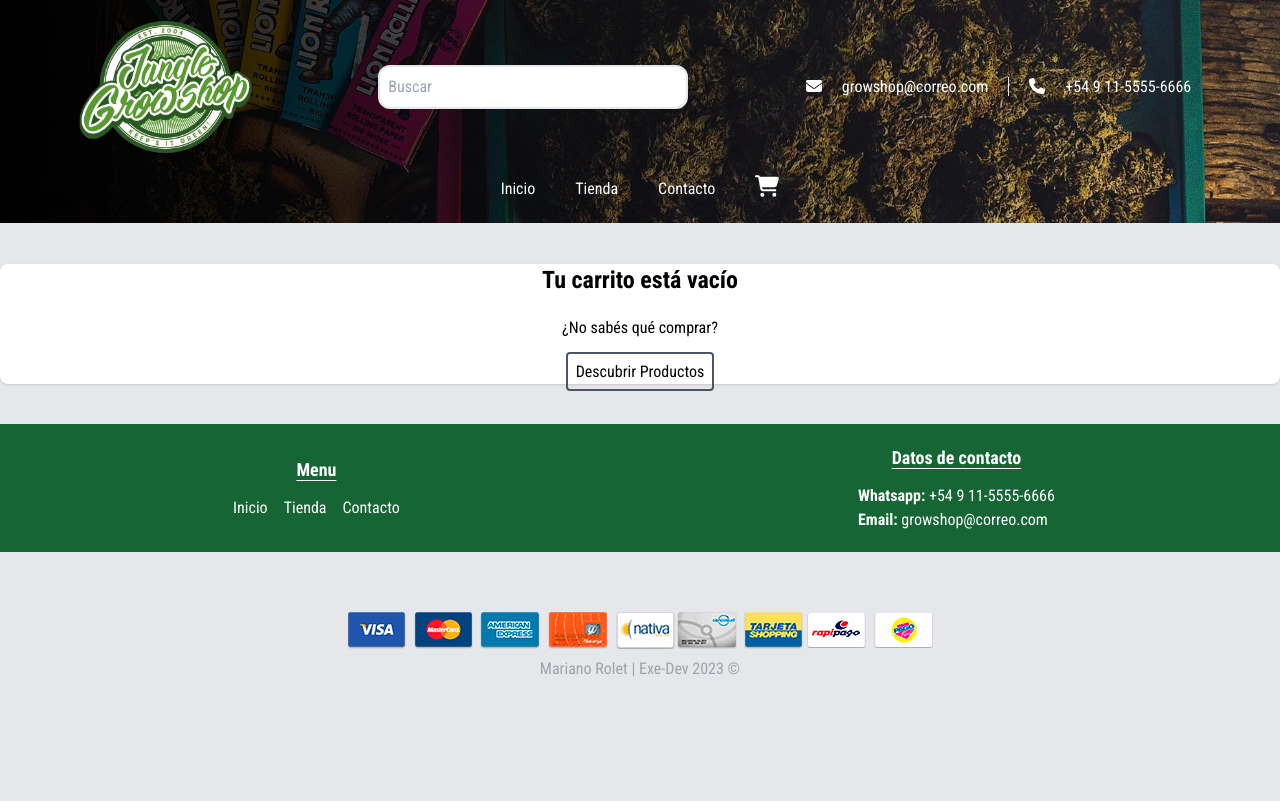
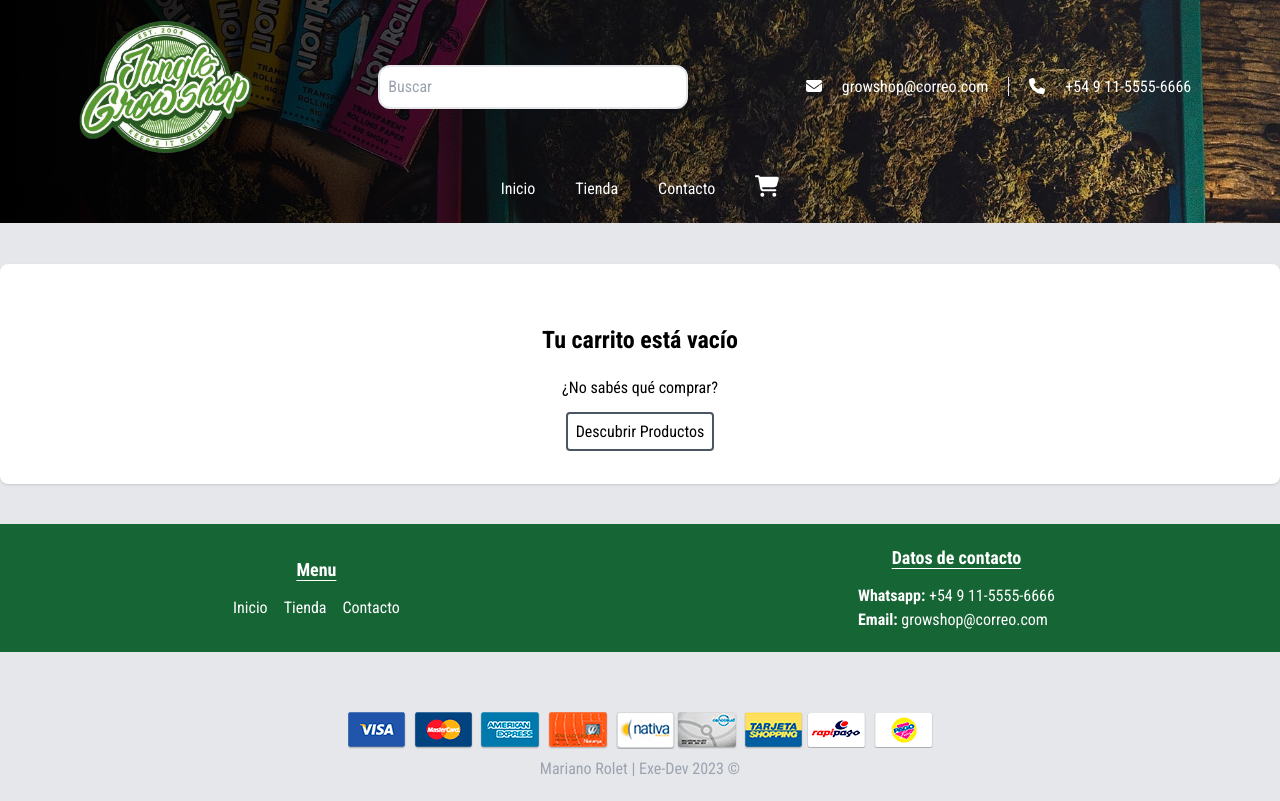
Before and after one commit to exe-quiel-dev/growshop-frontend-vite, a React (Vite) app: page /carrito in a window 1280 px wide. Built offline with nearby package versions, Linux system fonts and the light colour scheme.

Commit message:
Delete Product Added

```diff
--- a/src/components/AppGrow.jsx
+++ b/src/components/AppGrow.jsx
@@ -10,6 +10,7 @@ import Info from './Info';
 import Carrousel from './Carrousel';
 
 const AppGrow = () => {
+
   return (
     <>
         <main>
--- a/src/components/CarritoVacio.jsx
+++ b/src/components/CarritoVacio.jsx
@@ -2,7 +2,7 @@ import { Link } from "react-router-dom"
 
 const CarritoVacio = () => {
   return (
-    <div className="text-center">
+    <div className="text-center p-10">
       <h2 className="text-2xl font-bold my-5">Tu carrito está vacío</h2>
       <p className="mb-5">¿No sabés qué comprar?</p>
       <Link to='/tienda' className="bg-trasnparent hover:bg-green-500 border-2 border-gray-600 p-2 rounded text-black hover:text-white transition-colors">Descubrir Productos</Link>
--- a/src/components/ProductCard.jsx
+++ b/src/components/ProductCard.jsx
@@ -5,7 +5,7 @@ import ProductoContext from "../context/ProductoProvider";
 
 const ProductCard = ({ marca, nombre, precio, imageSource, id }) => {
   const navigate = useNavigate();
-  const {agregarCarrito} = useContext(ProductoContext);
+  const {agregarCarrito, carrito} = useContext(ProductoContext);
 
   return (
     <div className="grid gap-4 bg-white p-5 text-center shadow hover:shadow-lg hover:cursor-pointer transition-shadow w-4/5 mx-auto justify-center items-center max-h-1/4">
--- a/src/components/ProductoCarrito.jsx
+++ b/src/components/ProductoCarrito.jsx
@@ -1,17 +1,24 @@
+import { useContext, useEffect } from "react";
 import { formatearMoneda } from "../helpers/formatearMoneda";
+import ProductoContext from "../context/ProductoProvider";
 
 
-const ProductoCarrito = ({ imagen, nombre, subtotal, marca, cantidad }) => {
+const ProductoCarrito = ({ imagen, nombre, subtotal, marca, cantidad,id }) => {
+  const {eliminarProducto} = useContext(ProductoContext)
+
   return (
     <div className="flex items-center justify-around px-10 h-[150px] border-b border-gray-200">
-      <img src={imagen} alt={`imagen de ${nombre}`} className="w-20 hidden md:block" />
+      <img src={imagen} alt={`imagen de ${nombre}`} className="max-w-[100px] max-h-[100px] hidden md:block" />
       <div className="m-5 md:m-0">
       <p className="text-center text-gray-400">{marca}</p>
       <h2 className="text-xl font-black text-black text-center">{nombre}</h2>
       </div>
-      <div className="items-center">
-      <p className="font-bold">Cantidad: <span className="font-normal">{cantidad}</span></p>
+      <div className="flex flex-col">
+      <p
+        className="font-bold">Cantidad: <span className="font-normal"
+        >{cantidad}</span></p>
       <p className="text-2xl text-center">{formatearMoneda(Number(subtotal))}</p>
+      <button className="p-1 bg-red-600 rounded text-white text-sm hover:bg-red-700 transition-colors" onClick={() => {eliminarProducto(id)}}>Eliminar</button>
       </div>
     </div>
   )
--- a/src/context/ProductoProvider.jsx
+++ b/src/context/ProductoProvider.jsx
@@ -1,10 +1,14 @@
-import { createContext } from "react";
+import { createContext, useState } from "react";
 
 const ProductoContext = createContext();
 
 const ProductoProvider = ({ children }) => {
-  // const [carrito, setCarrito] = useState([]);
-  let carrito = [];
+  const [carrito, setCarrito] = useState([])
+
+  const sincronizarStorage = () => {
+    localStorage.setItem('carrito', JSON.stringify(carrito));
+  }
+
 
   const agregarCarrito = (prod) => {
     const { nombre, precio, imageSource, id, marca } = prod;
@@ -28,20 +32,30 @@ const ProductoProvider = ({ children }) => {
           return producto
         }
       })
-      carrito = [...productos]
-      localStorage.setItem('carrito', JSON.stringify(carrito))
+      setCarrito([...productos])
+      sincronizarStorage()
     } else {
-      carrito = [...carrito, productoSeleccionado]
-      localStorage.setItem('carrito', JSON.stringify(carrito))
+      setCarrito([...carrito, productoSeleccionado])
+      sincronizarStorage()
     }
 
   }
+
+
+  const eliminarProducto = (id) => {
+    setCarrito(carrito.filter(producto => producto.id !== id ));
+    sincronizarStorage()
+  }
+
 
   return (
     <ProductoContext.Provider
       value={{
         agregarCarrito,
+        eliminarProducto,
         carrito,
+        agregarCarrito,
+        sincronizarStorage,
       }}
     >
       {children}
--- a/src/pages/Carrito.jsx
+++ b/src/pages/Carrito.jsx
@@ -1,7 +1,10 @@
+import { useEffect, useContext, useState } from "react";
 import { TODOS_LOS_PRODUCTOS } from "../constants"
 import ProductoCarrito from "../components/ProductoCarrito";
 import { formatearMoneda } from "../helpers/formatearMoneda";
 import CarritoVacio from "../components/CarritoVacio";
+import ProductoContext from "../context/ProductoProvider";
+
 
 export async function loader({ params }) {
   const productoSeleccionado = TODOS_LOS_PRODUCTOS.find(producto => producto.id === Number(params.productoId));
@@ -9,15 +12,16 @@ export async function loader({ params }) {
 }
 
 const Carrito = () => {
-  const carrito = JSON.parse(localStorage.getItem('carrito'));
+  const { carrito } = useContext(ProductoContext)
   let total = 0;
 
-  if(carrito?.length > 0) {
+  if (carrito?.length > 0) {
     carrito.map(producto => {
       const subtotal = producto.precio * producto.cantidad;
       total += subtotal
     })
   }
+
 
   return (
     <main>
@@ -27,7 +31,8 @@ const Carrito = () => {
             imagen={productoCarrito.imagen}
             nombre={productoCarrito.nombre}
             subtotal={productoCarrito.precio * productoCarrito.cantidad}
-            key={productoCarrito.nombre}
+            key={productoCarrito.id}
+            id={productoCarrito.id}
             marca={productoCarrito.marca}
             cantidad={productoCarrito.cantidad} />
         )) : (
```
